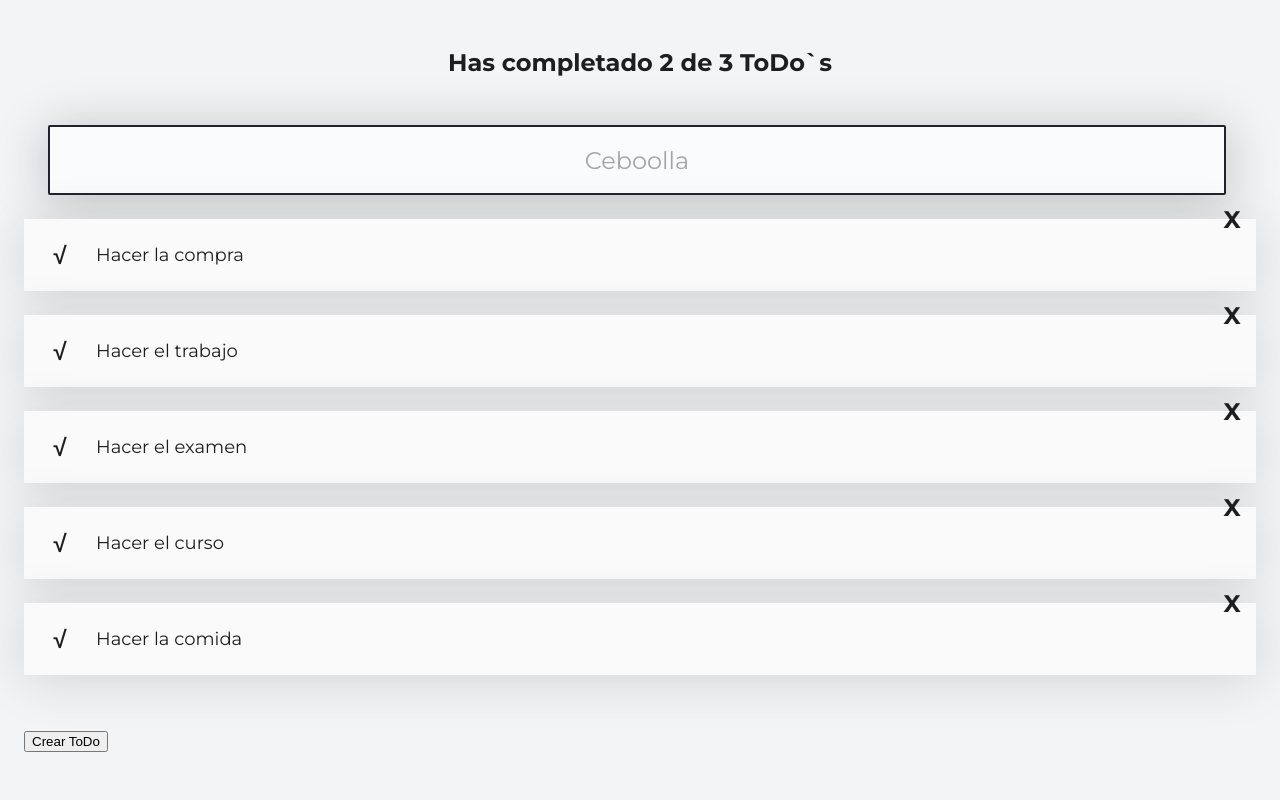
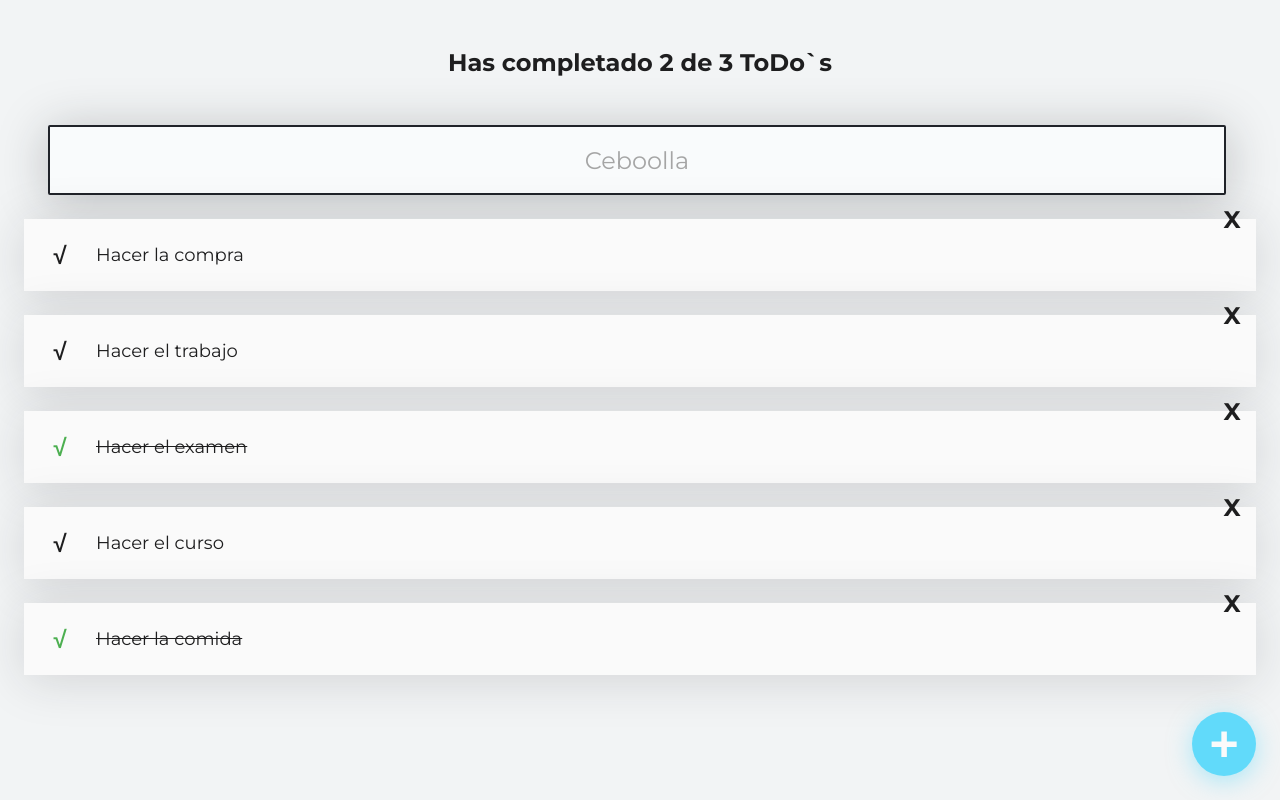
Before and after one commit to SoterRamirez/todolist, a React (Create React App) app: page / in a window 1280 px wide. Built offline with nearby package versions, Linux system fonts and the light colour scheme.

Commit message:
true, false.

```diff
--- a/src/App.js
+++ b/src/App.js
@@ -9,7 +9,7 @@ import './App.css';
 const todos =[
   {id: 1, text: 'Hacer la compra', completed: false},
   {id: 2, text: 'Hacer el trabajo', completed: false},
-  {id: 3, text: 'Hacer el examen', completed: false},
+  {id: 3, text: 'Hacer el examen', completed: true},
   {id: 4, text: 'Hacer el curso', completed: false},
   {id: 5, text: 'Hacer la comida', completed:true}
 ];
@@ -21,7 +21,11 @@ function App() {
       <TodoSearch />
       <TodoList>
         {todos.map((todo) => (
-          <TodoItem key={todo.text} text={todo.text} />
+          <TodoItem
+            key={todo.text}
+            text={todo.text}
+            completed={todo.completed}
+          />
         ))}
       </TodoList>
       <CreateTodoButton />
--- a/src/components/CreateTodoButton/CreateTodoButton.jsx
+++ b/src/components/CreateTodoButton/CreateTodoButton.jsx
@@ -1,8 +1,9 @@
 import React from 'react';
+import './CreateTodoButton.css';
 
 function CreateTodoButton () {
     return(
-        <button className='CreateTodoButton'>Crear ToDo</button>
+        <button className='CreateTodoButton'>+</button>
     );
 }
 
```
